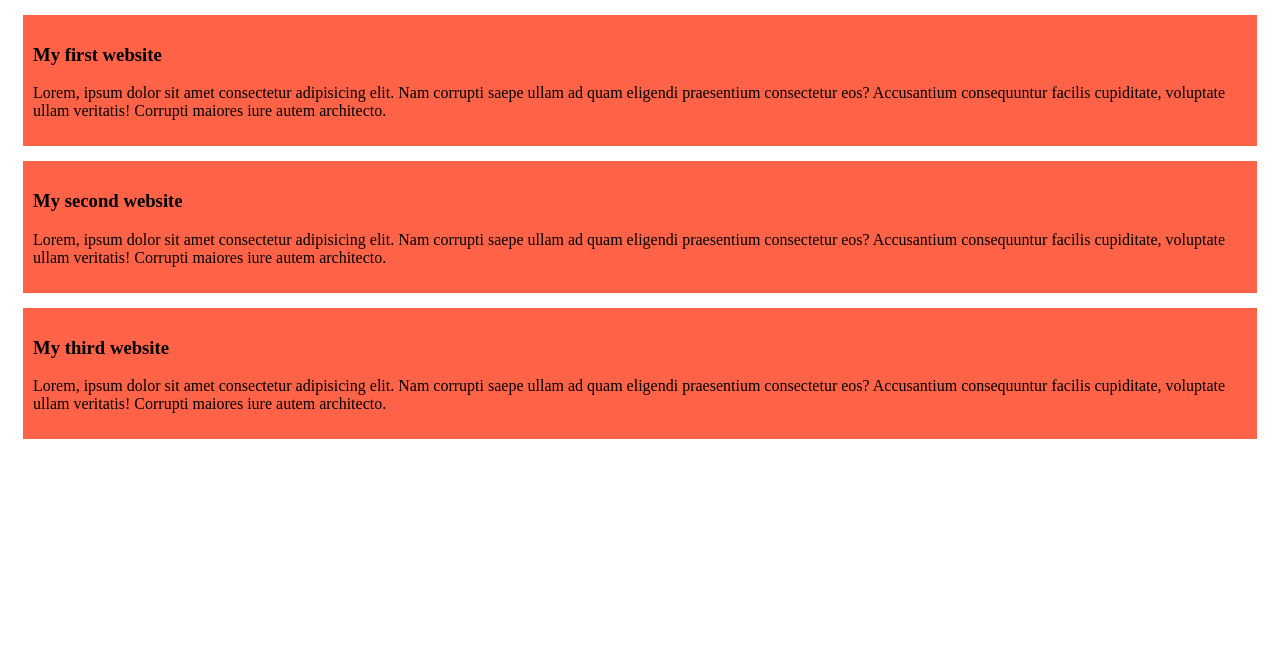
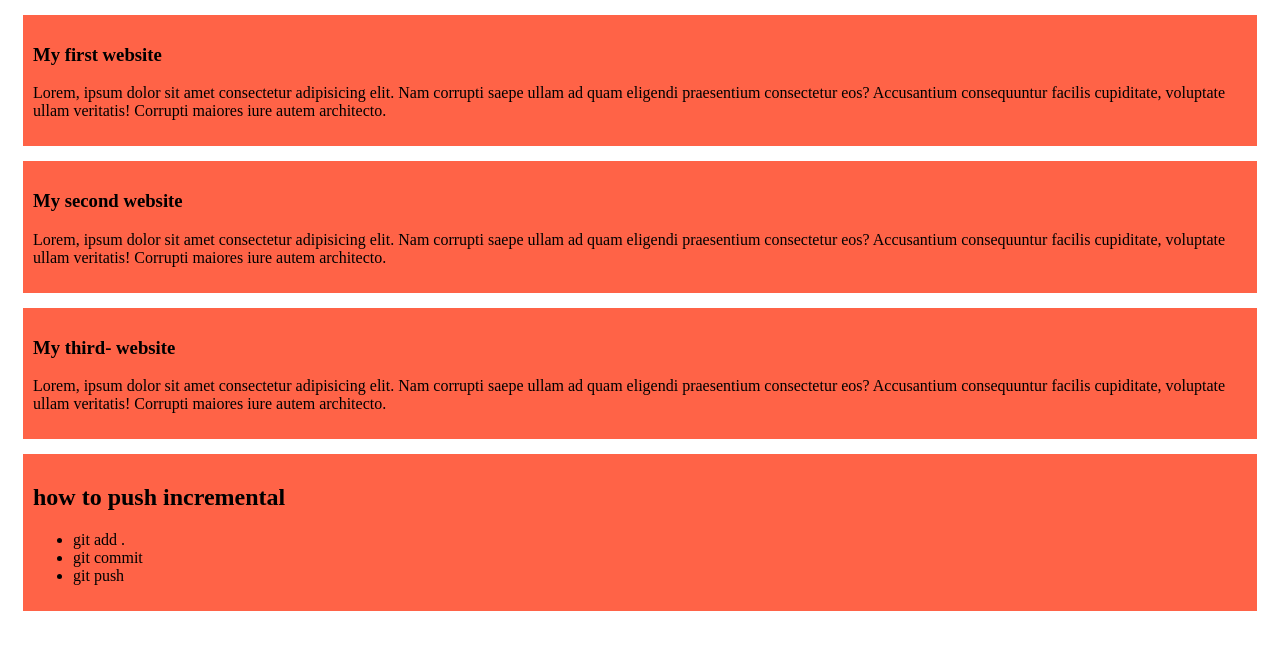
Before and after one commit to imtiazshayer/my-simple-website, a plain HTML site: page index.html in a window 1280 px wide. Drawn offline with Linux system fonts and the light colour scheme.

Commit message:
added a new

```diff
--- a/index.html
+++ b/index.html
@@ -18,10 +18,21 @@
 
     </div>
     <div>
-<h3>My third website</h3>
+<h3>My third- website</h3>
 <p>Lorem, ipsum dolor sit amet consectetur adipisicing elit. Nam corrupti saepe ullam ad quam eligendi praesentium consectetur eos? Accusantium consequuntur facilis cupiditate, voluptate ullam veritatis! Corrupti maiores iure autem architecto.</p>
 
     </div>
+    <div>
+<h2>how to push incremental</h2>
+<ul>
+<li>git add .</li>
+<li>git commit</li>
+<li>git push</li>
 
+</ul>
+
+
+
+    </div>
 </body>
 </html>
```
